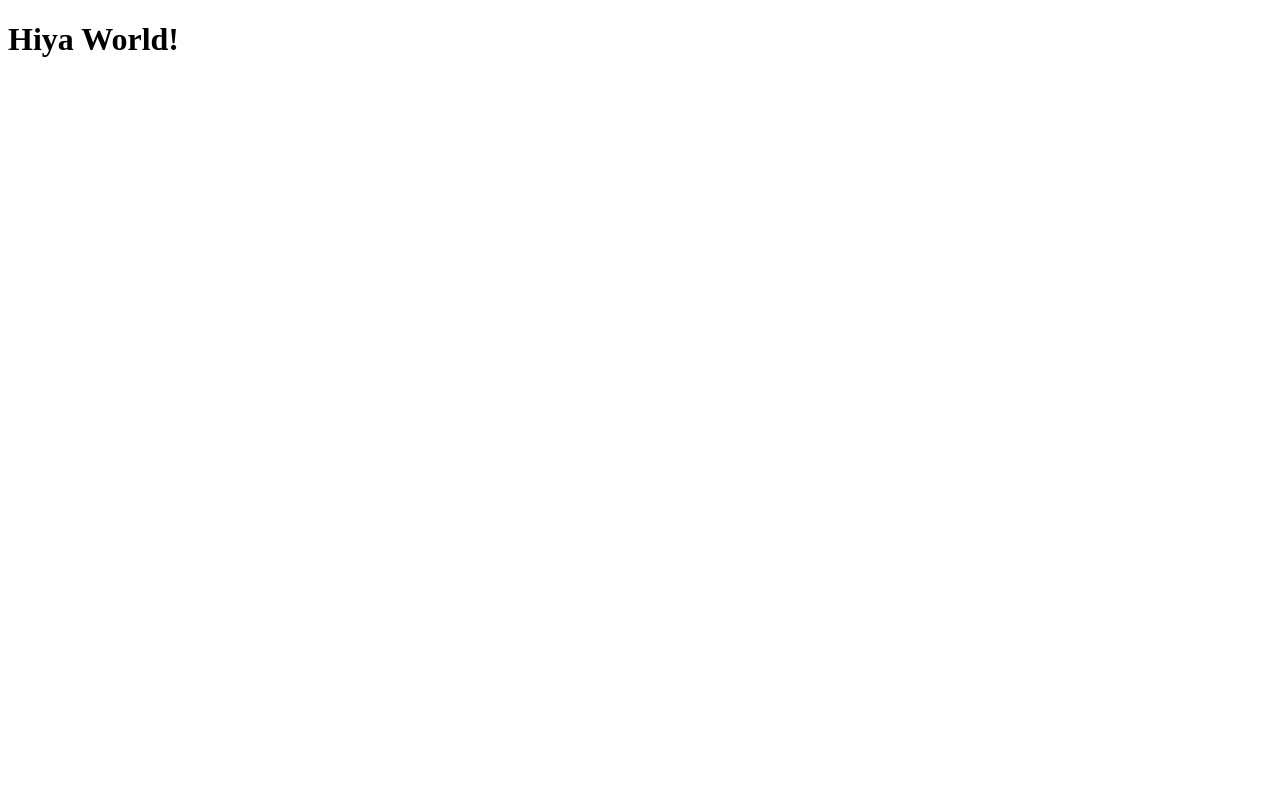
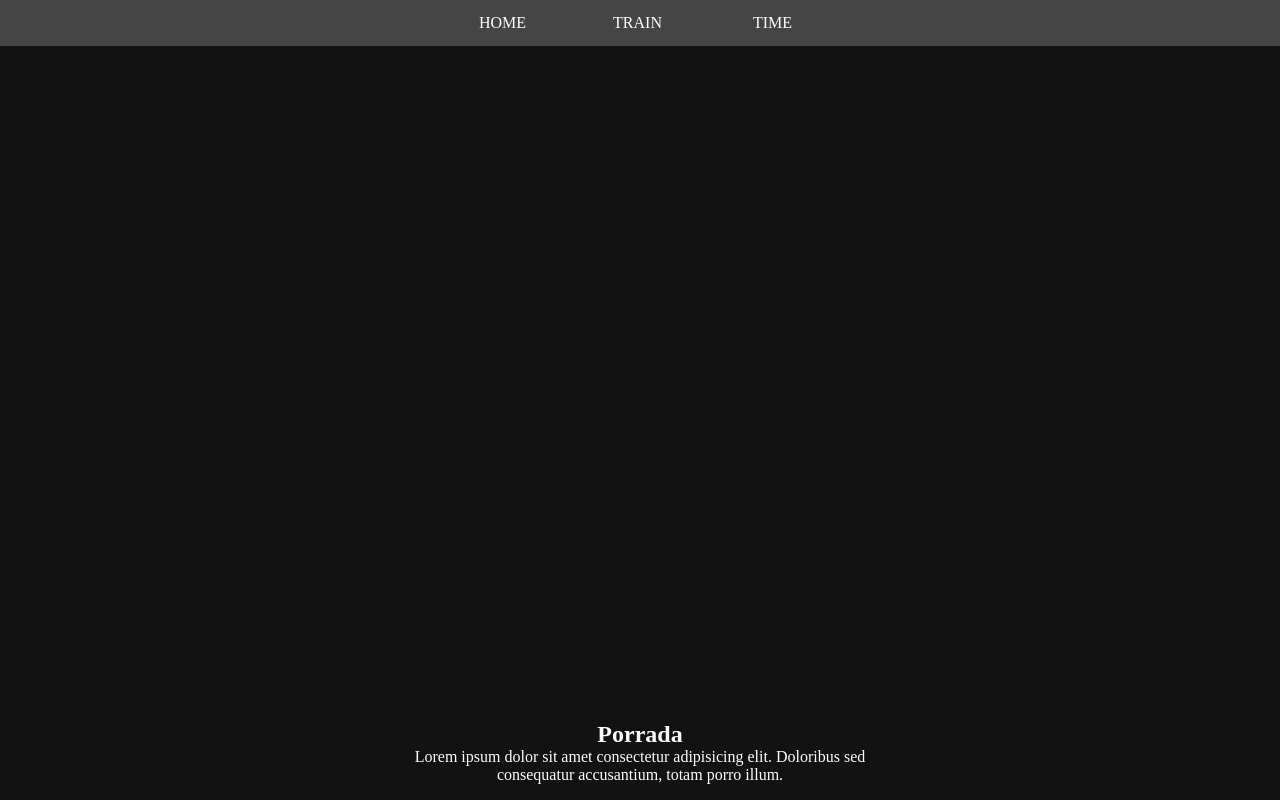
Before and after one commit to srsexton94/porrada, an Angular app: page / in a window 1280 px wide. Built offline with nearby package versions, Linux system fonts and the light colour scheme.

Commit message:
Design initial landing page

```diff
--- a/package.json
+++ b/package.json
@@ -20,10 +20,10 @@
     "@angular/platform-browser": "~10.0.5",
     "@angular/platform-browser-dynamic": "~10.0.5",
     "@angular/router": "~10.0.5",
+    "firebase": "^7.13.1",
     "rxjs": "~6.5.5",
     "tslib": "^2.0.0",
-    "zone.js": "~0.10.3",
-    "firebase": "^7.13.1"
+    "zone.js": "~0.10.3"
   },
   "devDependencies": {
     "@angular-devkit/build-angular": "~0.1000.4",
--- a/src/app/app.component.html
+++ b/src/app/app.component.html
@@ -1,2 +1,25 @@
-<h1>Hiya World!</h1>
+<header>
+  <nav class="mobile-menu">
+    <label for="menu-bar" class="menu-bar">
+      <div class="hamburg">
+        <div class="ham-line"></div>
+        <div class="ham-line"></div>
+        <div class="ham-line"></div>
+      </div>
+      <div class="ham-close" style="display:none;">X</div>
+    </label>
+    <input type="checkbox" id="menu-bar">
+    <ul id="menu">
+      <li><a href="#">Home</a></li>
+      <li><a href="#">Train</a></li>
+      <li><a href="#">Time</a></li>
+      </ul>
+    </nav>
+</header>
+
+<section class="intro">
+  <h1>Porrada</h1>
+  <p>Lorem ipsum dolor sit amet consectetur adipisicing elit. Doloribus sed consequatur accusantium, totam porro illum.</p>
+</section>
+
 <router-outlet></router-outlet>
--- a/src/app/app.component.scss
+++ b/src/app/app.component.scss
@@ -0,0 +1,132 @@
+.mobile-menu {
+  display: block;
+  background: #454545;
+  line-height: 1.6em;
+  font-weight: 400;
+  width: 100vw;
+  text-align: center;
+	position: relative;
+  margin: 0 auto;
+
+  ul {
+    list-style-type: none;
+    margin: 0 auto;
+    padding-left: 0;
+    text-align: center;
+    width: 100vw;
+    position: absolute;
+    background: #454545;
+
+    li {
+      display:inline-block;
+
+      a {
+        display: block;
+        min-width: 140px;
+        text-align: center;
+        color: #fff;
+        text-transform:uppercase;
+        background: #454545;
+        text-decoration: none;
+        margin-left:-5px;
+        padding: 10px 0;
+        transition: all 0.4s ease 0s;
+      }
+    }
+
+    li:hover {
+      color: white;
+
+      a {
+        color: white;
+        background-color:#5F5F5F;
+      }
+    }
+
+  }
+
+  .menu-bar {
+    text-decoration: none;
+    color: #fff;
+    background: #454545;
+    text-align: center;
+    padding: 10px 15px;
+    display: none;
+    cursor: pointer;
+    text-transform: uppercase;
+    height: 2.5em;
+
+    span {
+      padding-left: 25px;
+    }
+  }
+
+  input[type=checkbox]{
+    display: none;
+
+    &:checked ~ #menu {
+      display: block;
+      position: absolute;
+      z-index: 99;
+      padding-bottom: 5vh;
+
+      li {
+        margin: 5vh auto;
+      }
+    }
+  }
+}
+
+.intro {
+  position: absolute;
+  text-align: center;
+  width: 40vw;
+  bottom: 1em;
+  left: 30vw;
+}
+
+@media screen and (max-width : 800px) {
+  .mobile-menu {
+    .lines {
+      border-bottom: 15px double white;
+      border-top: 5px solid white;
+      content: '';
+      height: 5px;
+      width: 20px;
+      padding-right: 15px;
+      float: right;
+    }
+
+    ul {
+      position: static;
+      display: none;
+
+      li {
+        margin-bottom: 1px;
+        width: 100%;
+      }
+    }
+
+    .menu-bar {
+      display: block;
+
+      .hamburg {
+        float: right;
+        right: 1em;
+
+        .ham-line {
+          border-radius: 25%;
+          background: white;
+          height: .3em;
+          margin: .3em;
+          width: 2.2em;
+        }
+      }
+    }
+  }
+
+  .intro {
+    width: 70vw;
+    left: 15vw;
+  }
+}
--- a/src/styles.scss
+++ b/src/styles.scss
@@ -1 +1,8 @@
-/* You can add global styles to this file, and also import other style files */
+* {
+  margin: 0;
+  padding: 0;
+}
+body {
+  background-color: #121212;
+  color: white;
+}
```
